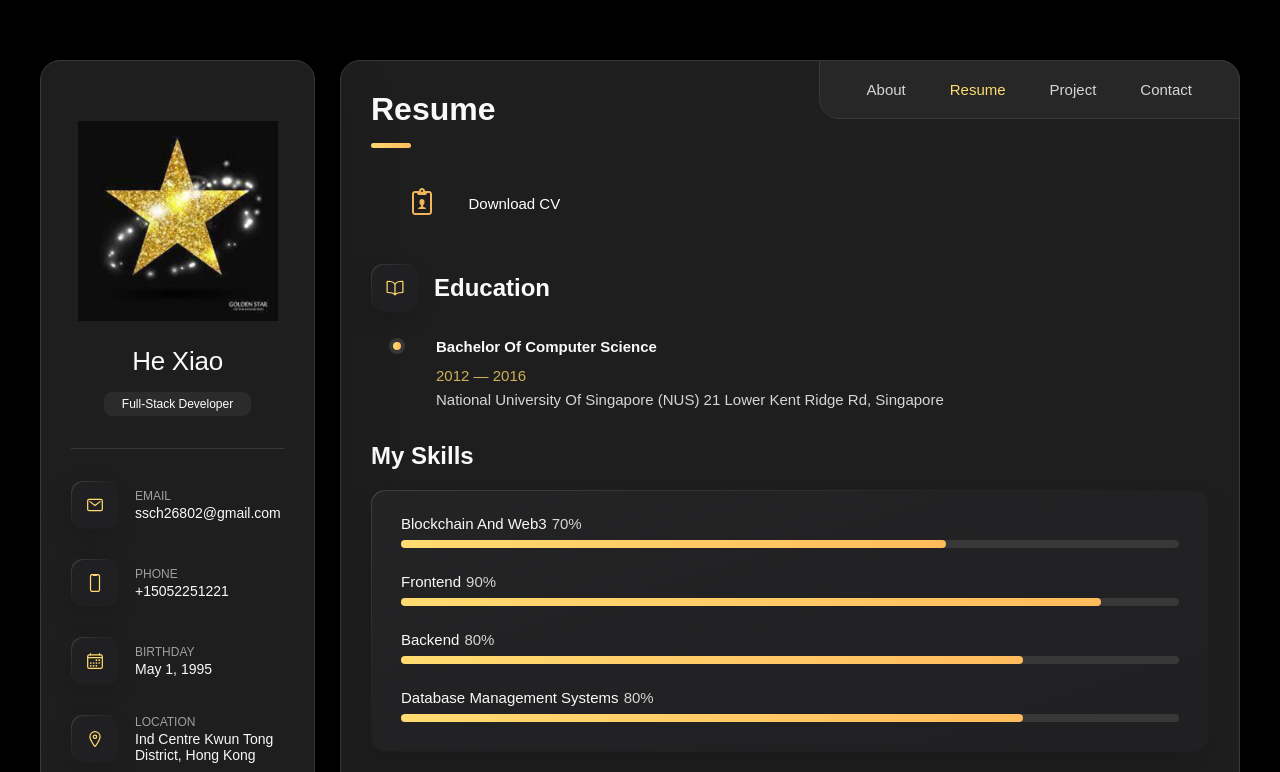
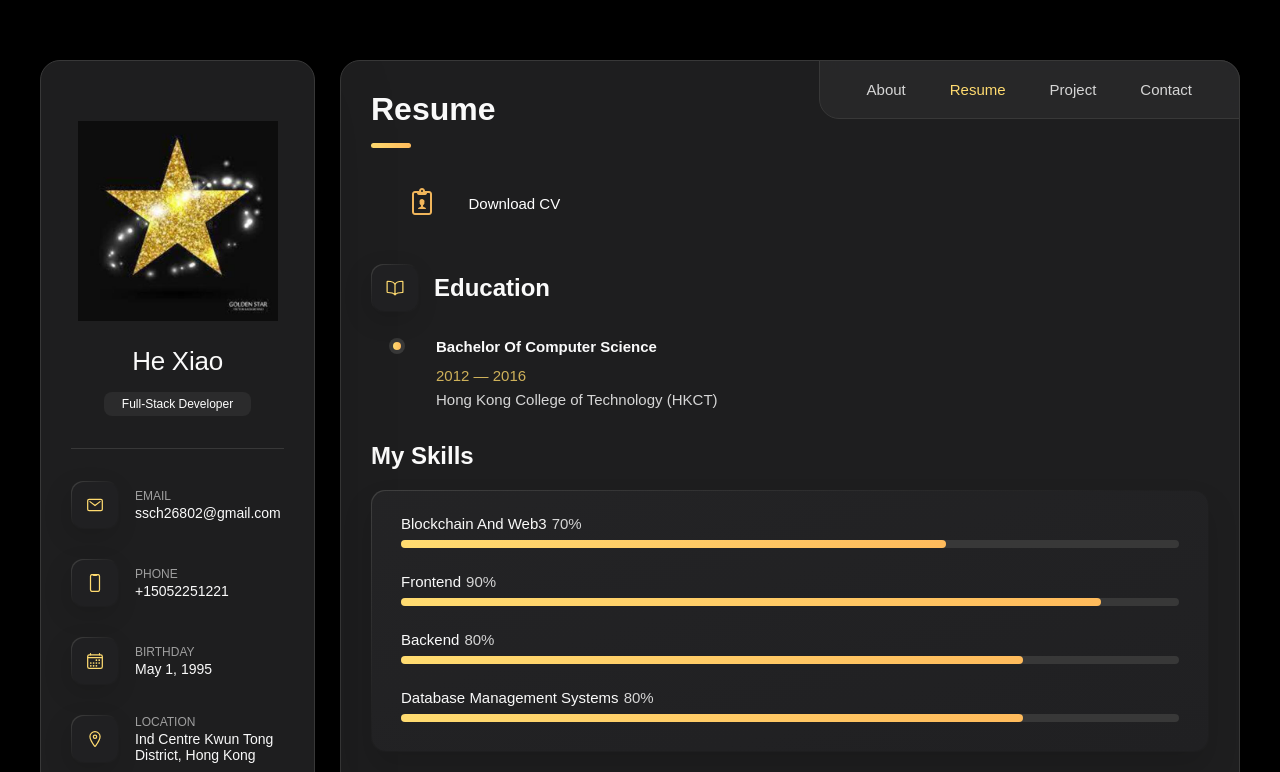
Before and after one commit to devsirius5001/hexiao, a plain HTML site: page index.html in a window 1280 px wide. Both pictures are taken after a click on the button "Resume". Shown: the top 772 px of the page. Drawn offline with nearby package versions, Linux system fonts and the light colour scheme; a web font is replaced by a local one.

Commit message:
fix: update

```diff
--- a/index.html
+++ b/index.html
@@ -569,7 +569,7 @@
               <span>2012 — 2016</span>
 
               <p class="timeline-text">
-                National University Of Singapore (NUS) 21 Lower Kent Ridge Rd, Singapore
+                Hong Kong College of Technology (HKCT)
               </p>
             </li>
 
```
Also changed, not shown: 1 other file.
